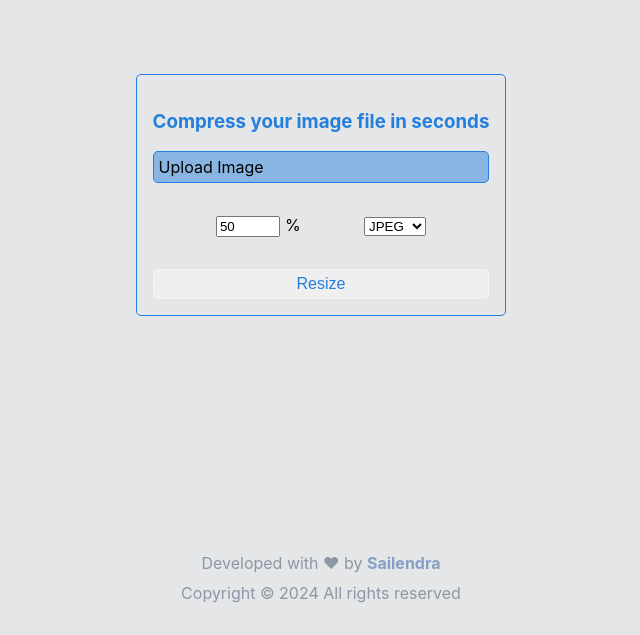
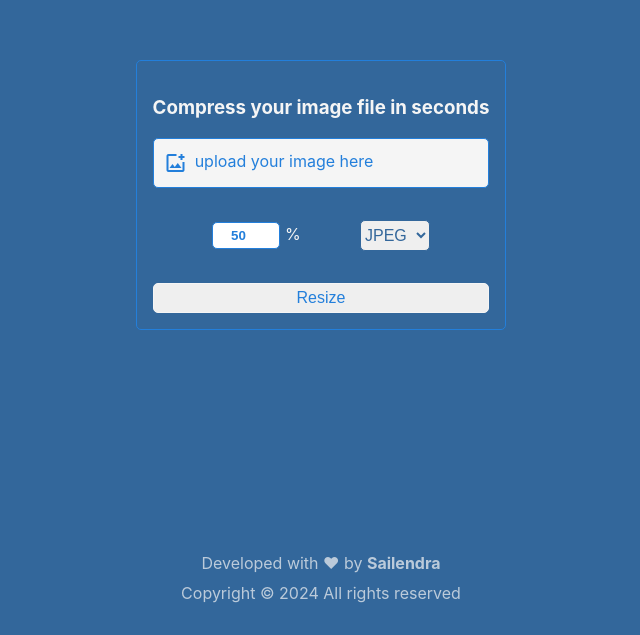
Before and after one commit to sailendrachettri/reducer, a React (Create React App) app: page / in a window 1280 px wide. Shown: the part 165-800 px from the top of the page, without its empty margins (319-959 px from the left). Built offline with nearby package versions, Linux system fonts and the light colour scheme.

Commit message:
ui improved

```diff
--- a/public/index.html
+++ b/public/index.html
@@ -16,15 +16,9 @@
   <link rel="icon" type="image/png" sizes="32x32" href="%PUBLIC_URL%/favicon_io/favicon-32x32.png">
   <link rel="icon" type="image/png" sizes="16x16" href="%PUBLIC_URL%/favicon_io/favicon-16x16.png">
   <link rel="manifest" href="%PUBLIC_URL%/favicon_io/site.webmanifest">
-  <!--
-      Notice the use of %PUBLIC_URL% in the tags above.
-      It will be replaced with the URL of the `public` folder during the build.
-      Only files inside the `public` folder can be referenced from the HTML.
 
-      Unlike "/favicon.ico" or "favicon.ico", "%PUBLIC_URL%/favicon.ico" will
-      work correctly both with client-side routing and a non-root public URL.
-      Learn how to configure a non-root public URL by running `npm run build`.
-    -->
+  <link rel="stylesheet"
+    href="https://fonts.googleapis.com/css2?family=Material+Symbols+Outlined:opsz,wght,FILL,GRAD@24,400,0,0" />
   <title>Reducer - Images reduces in seconds</title>
 </head>
 
--- a/src/App.css
+++ b/src/App.css
@@ -1,6 +1,7 @@
 :root {
   --border-color: #237fdb;
-  --bg-color:  rgb(229, 230, 231);
+  --bg-color: #33679b;
+  --text-light: whitesmoke;
 }
 
 body {
@@ -28,7 +29,7 @@
 }
 
 form h3 {
-  color: var(--border-color);
+  color: var(--text-light);
 }
 
 .container input {
@@ -43,12 +44,18 @@
 label {
   font-size: 1rem;
   border: 1px solid var(--border-color);
-  padding: 5px;
+  padding-left: 10px;
   border-radius: 5px;
-  display: block;
+  display: flex;
+  align-items: center;
   margin: 1rem 0;
   cursor: pointer;
-  background-color: #237fdb7a;
+  color: var(--border-color);
+  background-color: var(--text-light);
+}
+
+label p{
+  margin-left: 7px;
 }
 
 .preview {
@@ -77,12 +84,29 @@
 
 }
 
+.quality select {
+  border-radius: 5px;
+  color: var(--bg-color);
+  border: 1px solid var(--bg-color);
+  outline: none;
+  font-size: 1rem;
+  padding: 5px 0;
+}
+
 .quality input {
   margin: 0;
+  border: 1px solid var(--border-color);
+  border-radius: 5px;
+  outline: none;
+  text-align: center;
+  padding: 5px;
+  color: var(--border-color);
+  font-weight: bold;
 }
 
 .quality span {
   margin-left: 5px;
+  color: var(--text-light);
 }
 
 button {
@@ -106,20 +130,21 @@
 }
 
 .complected p {
-  color: rgb(55, 182, 55);
+  color: var(--text-light);
 }
 
 /*----------------------------FOOTER CSS STARTED---------------------------- */
 footer {
   width: 100%;
   text-align: center;
-  color:  rgba(84, 99, 122, 0.61);
+  color: var(--text-light);
   display: flex;
-  justify-content: center !important;
+  justify-content: center;
+  opacity: 0.7;
 }
 
-footer a{
-  color:  rgba(109, 141, 189, 0.801);
+footer a {
+  color: var(--text-light);
   font-weight: bold;
 }
 
@@ -129,7 +154,7 @@
   bottom: 0;
 }
 
-.copyright{
+.copyright {
   margin-top: 10px;
 }
 
--- a/src/components/ImageResize.jsx
+++ b/src/components/ImageResize.jsx
@@ -58,8 +58,11 @@
         <div className='container'>
             <form onSubmit={handleFileResize}>
                 <h3>Compress your image file in seconds</h3>
-                <label htmlFor='upload-file'>Upload Image</label>
-                <input type="file" id='upload-file' onClick={()=> setisUploaded(false)} onChange={(event) => setUpload(event.target.files[0])} />
+                <label htmlFor='upload-file'>
+                    <span class="material-symbols-outlined"> add_photo_alternate  </span>
+                    <p> upload your image here</p>
+                </label>
+                <input type="file" id='upload-file' onClick={() => setisUploaded(false)} onChange={(event) => setUpload(event.target.files[0])} />
 
                 <div className='quality'>
                     <div>
@@ -79,8 +82,8 @@
             {isUploaded &&
                 <div className='complected'>
                     <a download="compressed_file" href={newImage}>
-                    <p>Download your compressed image file :)</p>
-                    <img src={newImage} alt="Resized file" className='preview' />
+                        <p>Download your compressed image file :)</p>
+                        <img src={newImage} alt="Resized file" className='preview' />
                         <button className='download'>Download</button>
                     </a>
 
```
